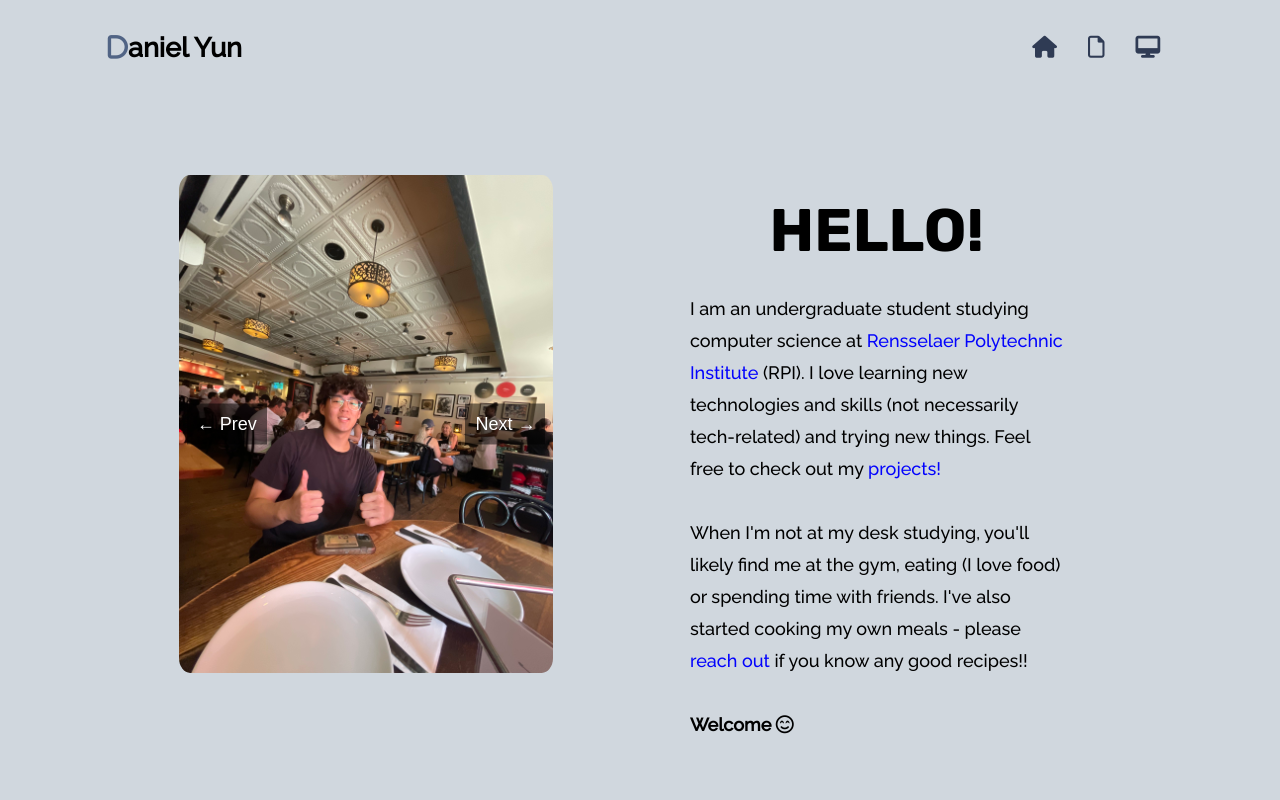
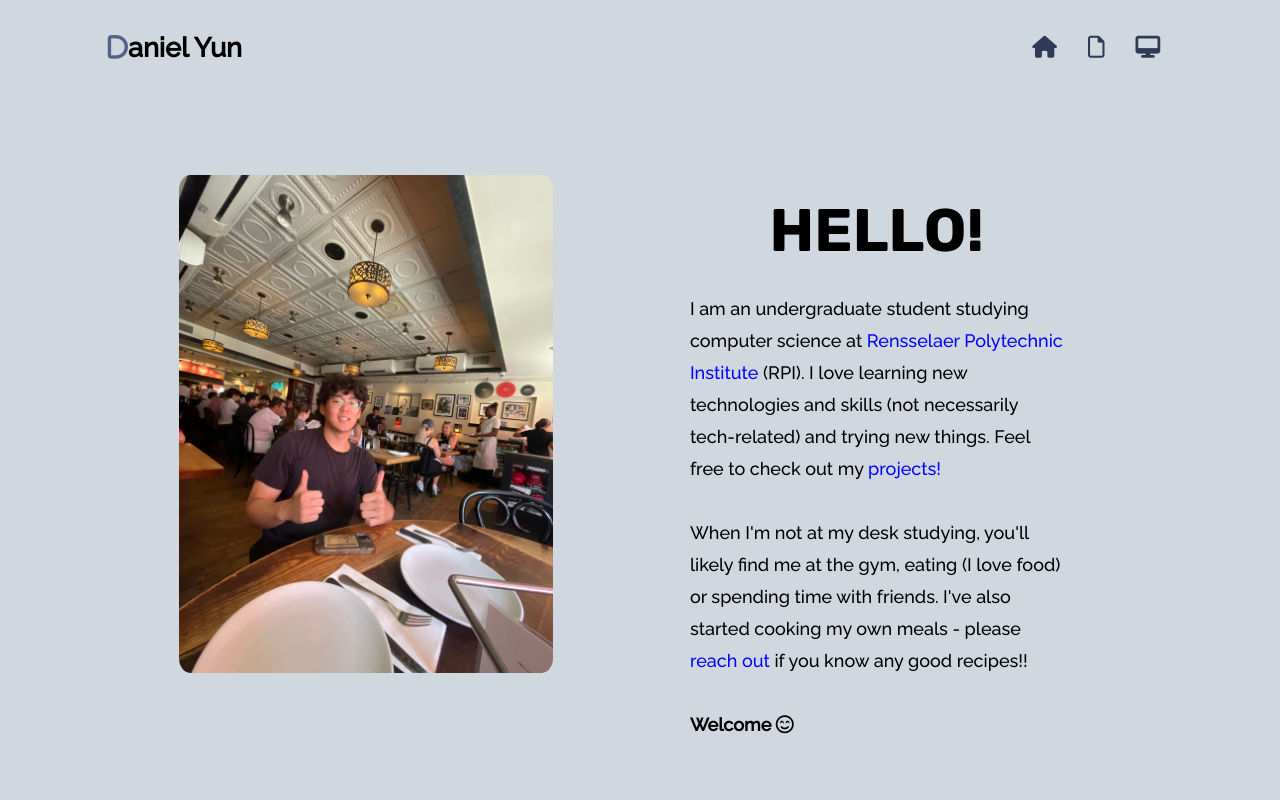
Before and after one commit to iamdanielyun/personal_website, a React (Create React App) app: page / in a window 1280 px wide. Shown: the top 800 px of the page. Built offline with nearby package versions, Linux system fonts and the light colour scheme; a web font is replaced by a local one.

Commit message:
removed multiple photos from home page except the thumbs up

```diff
--- a/src/components/Home.js
+++ b/src/components/Home.js
@@ -45,17 +45,17 @@ function Home(props) {
                         <img src={gym} alt="Another" className="profile_image" />
                         <img src={food} alt="Yet Another" className="profile_image" /> */}
                         <img
-                            src={images[img_index]}
+                            src={images[0]}     //thumbs-up image
                             alt="Displayed"
                             className="profile_image"
                         />
                     </div>
-                    <button className="prev_button" onClick={handlePrev}>
+                    {/* <button className="prev_button" onClick={handlePrev}>
                         ← Prev
-                        </button>
-                        <button className="next_button" onClick={handleNext}>
+                    </button>
+                    <button className="next_button" onClick={handleNext}>
                         Next →
-                        </button>
+                    </button> */}
                 </div>
 
                 <div className="description">
```
